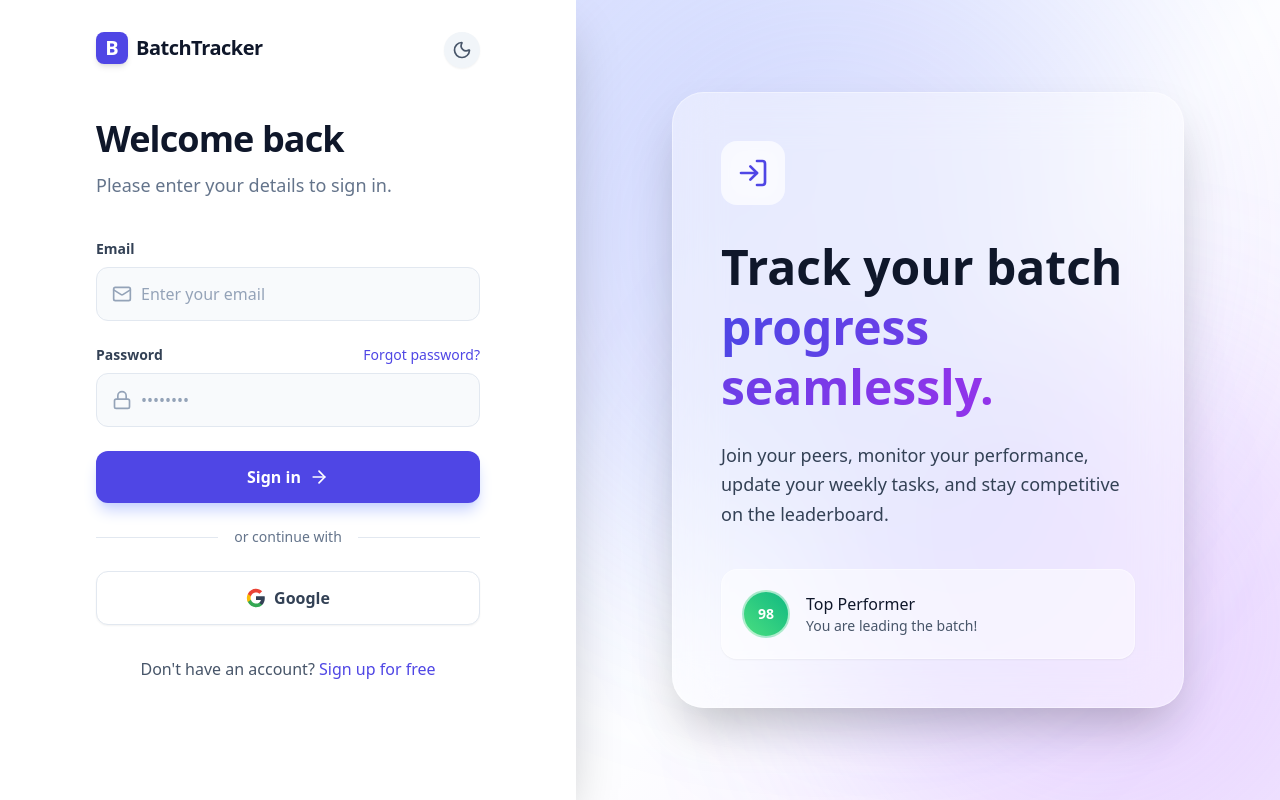
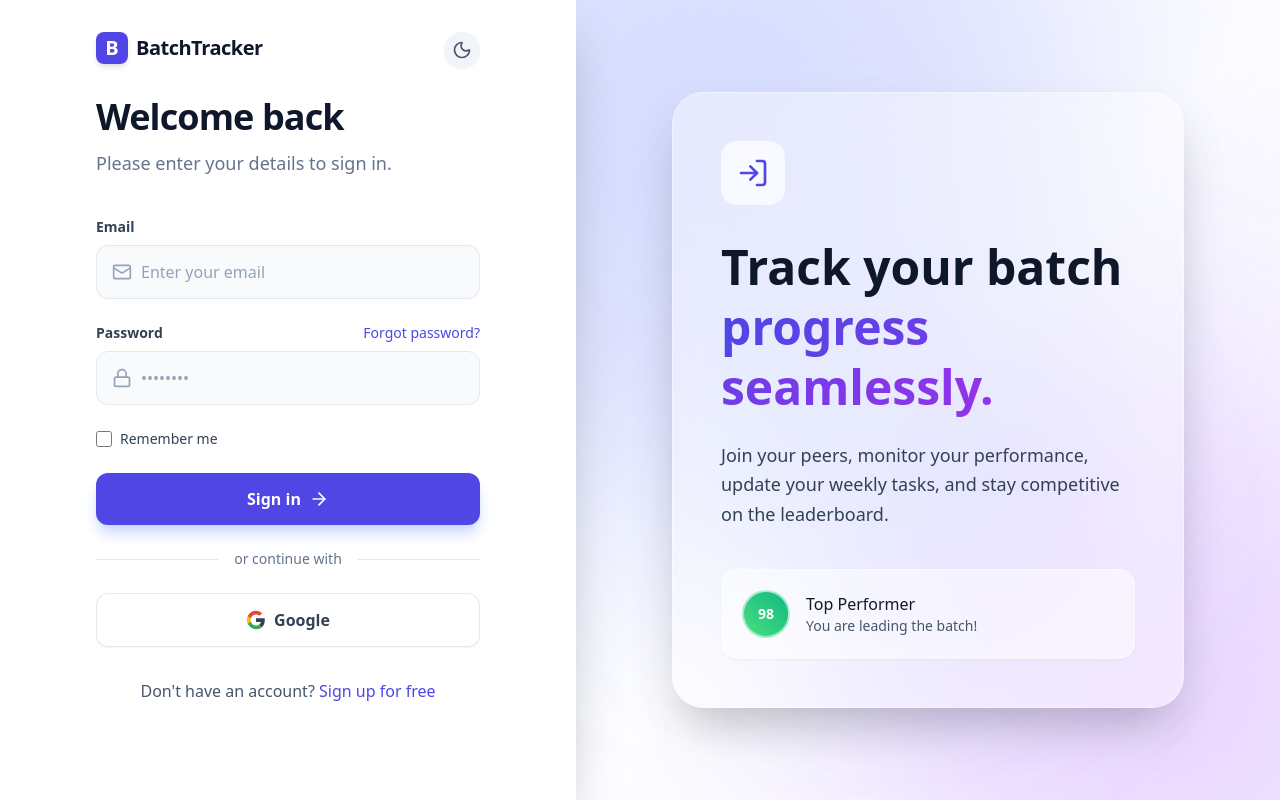
Before and after one commit to Morfomec/batch-progress-tracker, a React (Vite) app: page / in a window 1280 px wide. Built offline with nearby package versions, Linux system fonts and the light colour scheme; no server answers.

Commit message:
fixed email/password login 2

```diff
--- a/src/pages/Login.jsx
+++ b/src/pages/Login.jsx
@@ -1,7 +1,8 @@
-import { useState } from "react";
+import { useState, useEffect } from "react";
 import { auth } from "../firebase/firebaseConfig";
-import { signInWithEmailAndPassword, GoogleAuthProvider, signInWithPopup } from "firebase/auth";
-import { useNavigate, Link } from "react-router-dom";
+import { signInWithEmailAndPassword, GoogleAuthProvider, signInWithPopup, setPersistence, browserLocalPersistence, browserSessionPersistence } from "firebase/auth";
+import { useNavigate, Link, Navigate } from "react-router-dom";
+import { useAuth } from "../context/AuthContext";
 import { Mail, Lock, LogIn, ArrowRight, Sun, Moon, Phone, MessageSquare } from "lucide-react";
 import { useTheme } from "../context/ThemeContext";
 import toast from "react-hot-toast";
@@ -11,22 +12,45 @@ function Login() {
   const [password, setPassword] = useState("");
   const [loading, setLoading] = useState(false);
   const [error, setError] = useState("");
-  const [authMode, setAuthMode] = useState("email");
+  const [rememberMe, setRememberMe] = useState(
+    localStorage.getItem("rememberMe") === "true"
+  );
 
   const navigate = useNavigate();
   const { isDarkMode, toggleTheme } = useTheme();
+  const { user } = useAuth(); // to check if already logged in
+
+  useEffect(() => {
+    const savedEmail = localStorage.getItem("rememberedEmail");
+    if (savedEmail && rememberMe) {
+      setEmail(savedEmail);
+    }
+  }, [rememberMe]);
 
   const handleLogin = async (e) => {
     e.preventDefault();
     setLoading(true);
     setError("");
+    const trimmedEmail = email.trim();
     try {
-      const userCredential = await signInWithEmailAndPassword(auth, email, password);
+      // Set persistence based on remember me BEFORE signing in
+      const persistenceType = rememberMe ? browserLocalPersistence : browserSessionPersistence;
+      await setPersistence(auth, persistenceType);
+
+      const userCredential = await signInWithEmailAndPassword(auth, trimmedEmail, password);
 
       if (!userCredential.user.emailVerified) {
         await auth.signOut();
         toast.error("Please verify your email before logging in. Check your inbox.");
         return;
+      }
+
+      if (rememberMe) {
+        localStorage.setItem("rememberedEmail", trimmedEmail);
+        localStorage.setItem("rememberMe", "true");
+      } else {
+        localStorage.removeItem("rememberedEmail");
+        localStorage.setItem("rememberMe", "false");
       }
 
       toast.success("Welcome back!");
@@ -42,6 +66,10 @@ function Login() {
     try {
       setLoading(true);
       setError("");
+
+      const persistenceType = rememberMe ? browserLocalPersistence : browserSessionPersistence;
+      await setPersistence(auth, persistenceType);
+
       const provider = new GoogleAuthProvider();
       await signInWithPopup(auth, provider);
       toast.success("Welcome back!");
@@ -54,6 +82,10 @@ function Login() {
   };
 
 
+
+  if (user) {
+    return <Navigate to="/dashboard" replace />;
+  }
 
   return (
     <div className="flex min-h-screen bg-slate-50 dark:bg-slate-900 font-sans transition-colors duration-300">
@@ -104,6 +136,7 @@ function Login() {
                 <input
                   type="email"
                   placeholder="Enter your email"
+                  value={email}
                   onChange={(e) => setEmail(e.target.value)}
                   className="w-full pl-11 pr-4 py-3.5 bg-slate-50 dark:bg-slate-800/50 border border-slate-200 dark:border-slate-700 rounded-xl text-slate-900 dark:text-white placeholder-slate-400 dark:placeholder-slate-500 focus:outline-none focus:ring-2 focus:ring-indigo-500/50 focus:border-indigo-500 dark:focus:border-indigo-500 transition-all duration-200"
                   required
@@ -133,6 +166,20 @@ function Login() {
                   required
                 />
               </div>
+            </div>
+
+            {/* Remember Me Checkbox */}
+            <div className="flex items-center">
+              <input
+                id="rememberMe"
+                type="checkbox"
+                checked={rememberMe}
+                onChange={(e) => setRememberMe(e.target.checked)}
+                className="w-4 h-4 text-indigo-600 bg-slate-100 border-slate-300 rounded focus:ring-indigo-500 dark:focus:ring-indigo-600 dark:ring-offset-slate-900 focus:ring-2 dark:bg-slate-700 dark:border-slate-600 cursor-pointer"
+              />
+              <label htmlFor="rememberMe" className="ml-2 text-sm font-medium text-slate-700 dark:text-slate-300 cursor-pointer select-none">
+                Remember me
+              </label>
             </div>
 
             {/* Submit Button */}
--- a/src/pages/Register.jsx
+++ b/src/pages/Register.jsx
@@ -68,8 +68,10 @@ function Register() {
 
     setLoading(true);
 
+    const trimmedEmail = email.trim();
+
     try {
-      await createUserWithEmailAndPassword(auth, email, password);
+      await createUserWithEmailAndPassword(auth, trimmedEmail, password);
       await sendEmailVerification(auth.currentUser);
       await auth.signOut();
       toast.success("Account created! Please check your email and verify your account before logging in.");
```
